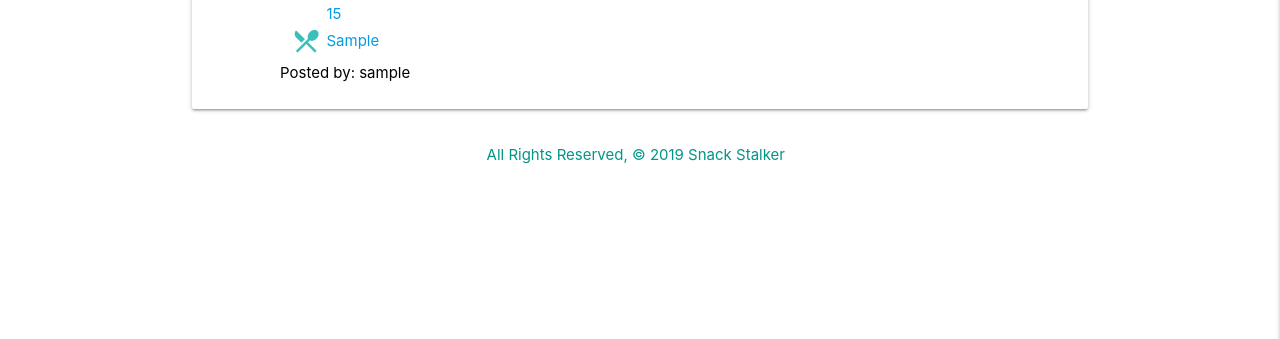
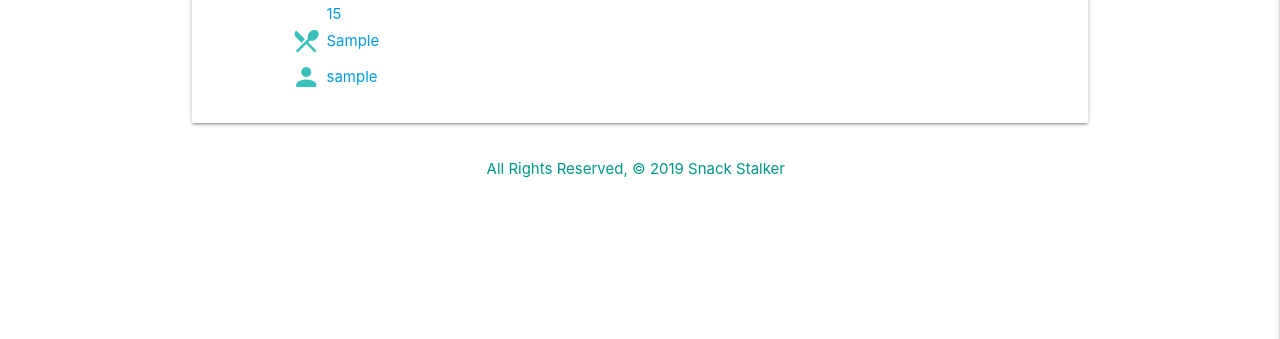
Before and after one commit to Codeebk/snackstalker1, a Django app: template main_app/templates/posts/index.html in a window 1280 px wide. Shown: the part 263-602 px from the top of the page. Run offline with Django 3.2, Linux system fonts and the light colour scheme; the template is opened without the code that fills it: values that come from a table or form of the project are taken from there, others are empty; tables that the repository leaves empty hold one stand-in row (values such as "Sample post"); some web fonts are replaced.

Commit message:
add user icon to index

```diff
--- a/main_app/templates/posts/index.html
+++ b/main_app/templates/posts/index.html
@@ -29,7 +29,11 @@
               <div class="col s2"> {{ post.category }}</div>
             </div>
             <!-- <p>Description: {{ post.description }}</p> -->
-            <p>Posted by: {{ post.user }}</p>
+            <div class="row">
+                <div class="col s1"><i class="small material-icons">person</i></div>
+                <div class="col s2"> {{ post.user }}</div>
+              </div>
+
 
         </div>
     </div>
```
